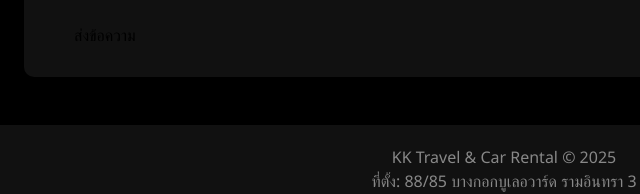
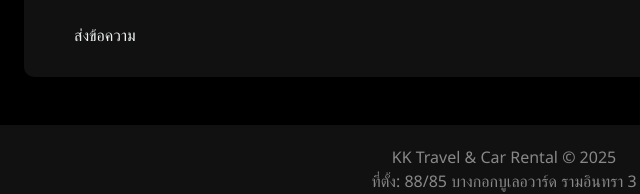
Before and after one commit to Archang1997/Chang11111, a plain HTML site: page index.html in a window 1280 px wide. Shown: the part 3367-3561 px from the top of the page, 136-776 px from the left. Drawn offline with nearby package versions, Linux system fonts and the light colour scheme.

Commit message:
Update index.html

```diff
--- a/index.html
+++ b/index.html
@@ -244,7 +244,7 @@
   <input type="text" placeholder="ชื่อของคุณ" style="color: black;" />
   <input type="email" placeholder="อีเมลของคุณ" style="color: black;" />
   <textarea rows="4" placeholder="ข้อความของคุณ" style="color: black;"></textarea>
-  <button type="submit" style="padding:10px 30px; color: black;">ส่งข้อความ</button>
+  <button type="submit" style="padding:10px 30px; color: #edf0f1;">ส่งข้อความ</button>
 </form>
 </section>
 
```
